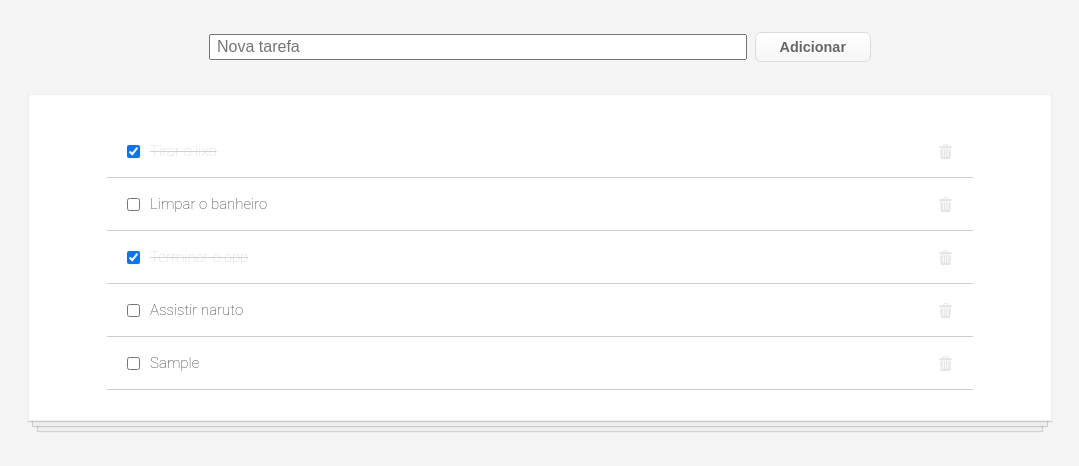
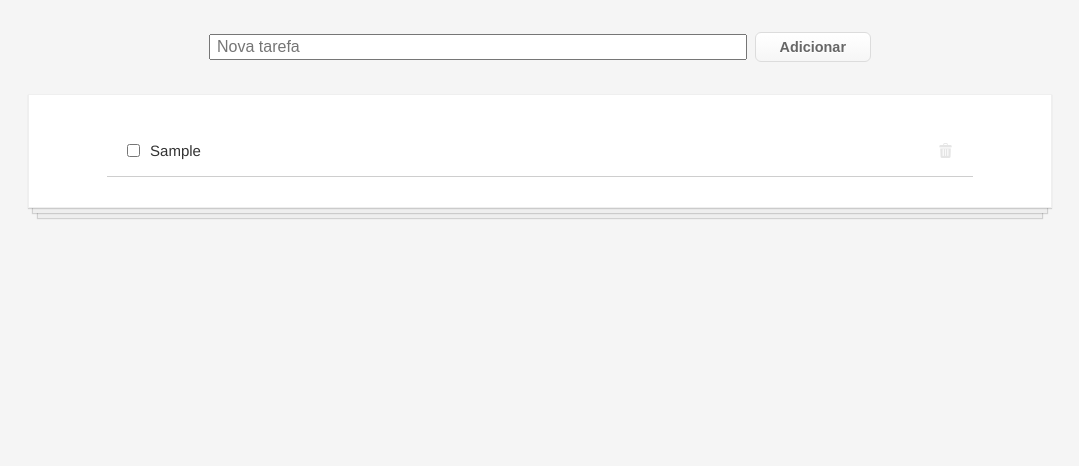
Before and after one commit to dancity/myToDoApp, a Next.js app: page / in a window 1280 px wide. Both pictures are taken after typing "Sample" into the empty fields and a click on the button "Adicionar". Shown: the top 466 px of the page, without its empty margins (100-1179 px from the left). Built offline with nearby package versions, Linux system fonts and the light colour scheme.

Commit message:
v2.0
Muito melhor agora

```diff
--- a/components/App.js
+++ b/components/App.js
@@ -1,35 +1,78 @@
-import React, { useState } from "react";
+import React, { useState, useEffect } from "react";
 import TodoItem from "../components/TodoItem";
-import todosData from "../data/todosData";
 
 function App() {
-  const [display, setDisplay] = useState(
-    todosData.map((item) => <TodoItem key={item.id} item={item} />)
-  );
+  const [todosData, setTodosData] = useState([]);
+  const [displayRender, setDisplayRender] = useState([]);
+  const [isEmpty, setEmpty] = useState(!!todosData);
 
-  function submitHandler(event) {
+  function renderList() {
+    for (let x of todosData) {
+      if (x.deleted === false) {
+        setEmpty(false);
+        break;
+      }
+      setEmpty(true);
+    }
+
+    setDisplayRender(
+      todosData.map((todo, index) =>
+        todo.deleted ? null : (
+          <TodoItem
+            key={todo.id}
+            item={todo}
+            index={index}
+            deleteFunction={deleteTodo}
+            checkFunction={changeTodoCheck}
+          />
+        )
+      )
+    );
+  }
+
+  function addTodo(event) {
     event.preventDefault();
     todosData.push({
-      id: display.length,
+      id: todosData.length,
       text: event.target[0].value,
       completed: false,
       deleted: false,
     });
-    setDisplay(todosData.map((item) => <TodoItem key={item.id} item={item} />));
+    setTodosData(todosData);
+    setEmpty(false);
+    renderList();
     event.target[0].value = "";
+  }
+
+  function deleteTodo(todoIndex) {
+    todosData[todoIndex].deleted = true;
+    setTodosData(todosData);
+    renderList();
+  }
+
+  function changeTodoCheck(todoIndex) {
+    todosData[todoIndex].completed = !todosData[todoIndex].completed;
+    setTodosData(todosData);
+    renderList();
   }
 
   return (
     <div>
       <div className="input-box">
-        <form onSubmit={submitHandler}>
+        <form onSubmit={addTodo}>
           <input type="text" placeholder="Nova tarefa" />
           <button type="submit" className="myButton">
             Adicionar
           </button>
         </form>
       </div>
-      <div className="todo-list">{display}</div>
+      {isEmpty ? (
+        <div className="todo-list">
+          <p>Não há nenhuma tarefa</p>
+        </div>
+      ) : (
+        <div className="todo-list">{displayRender}</div>
+      )}
     </div>
   );
 }
--- a/components/TodoItem.js
+++ b/components/TodoItem.js
@@ -3,41 +3,26 @@ import todosData from "../data/todosData";
 //import trash from "../images/trash.png";
 
 function TodoItem(props) {
-  const [checked, setChecked] = useState(props.item.completed);
-  let textStyle = checked
+  let textStyle = props.item.completed
     ? { textDecoration: "line-through", color: "lightgrey" }
     : null;
 
-  const [deleted, setDeleted] = useState(props.item.deleted);
-
-  function onChangeHandler() {
-    setChecked(!checked);
-
-    for (let item of todosData) {
-      if (item.id == props.item.id) {
-        item.completed = !checked;
-      }
-    }
-  }
-
-  function onClickHandler() {
-    setDeleted(!deleted);
-    for (let item of todosData) {
-      if (item.id == props.item.id) {
-        item.deleted = !deleted;
-      }
-    }
-  }
-
-  return props.item.deleted ? null : (
+  return (
     <div className="todo-item">
       <input
+        id={props.item.id}
+        name={props.item.id}
         type="checkbox"
-        checked={checked}
-        onChange={() => onChangeHandler()}
+        checked={props.item.completed}
+        onChange={() => props.checkFunction(props.index)}
       />
-      <p style={textStyle}>{props.item.text}</p>
-      <div className="trash-icon" onClick={() => onClickHandler()}>
+      <label for={props.item.id} style={textStyle}>
+        {props.item.text}
+      </label>
+      <div
+        className="trash-icon"
+        onClick={() => props.deleteFunction(props.index)}
+      >
         <img src="/img/trash.png"></img>
       </div>
     </div>
--- a/css/styles.css
+++ b/css/styles.css
@@ -50,6 +50,13 @@ body {
   top: 1px;
 }
 
+.todo-list p {
+  font-family: Helvetica, sans-serif;
+  font-weight: 100;
+  font-size: 20px;
+  color: lightslategray;
+}
+
 .todo-list {
   background-color: white;
   margin: auto;
@@ -74,7 +81,7 @@ body {
   padding: 17px 20px 17px;
   width: 90%;
   border-bottom: 1px solid #cecece;
-  font-family: Roboto, sans-serif;
+  font-family: Helvetica, sans-serif;
   font-weight: 100;
   font-size: 15px;
   color: #333333;
```
